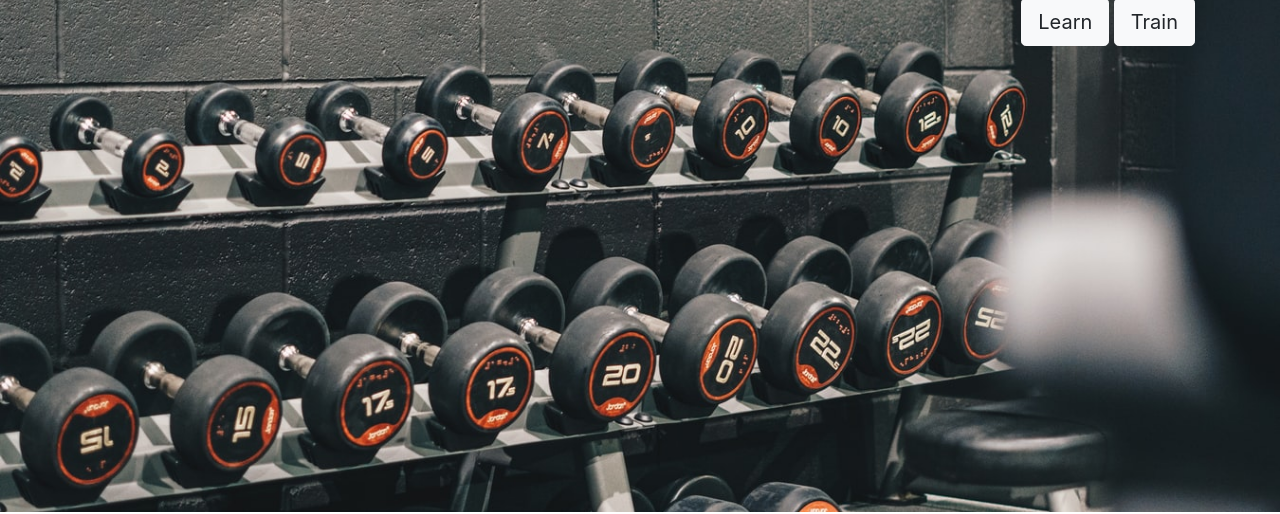
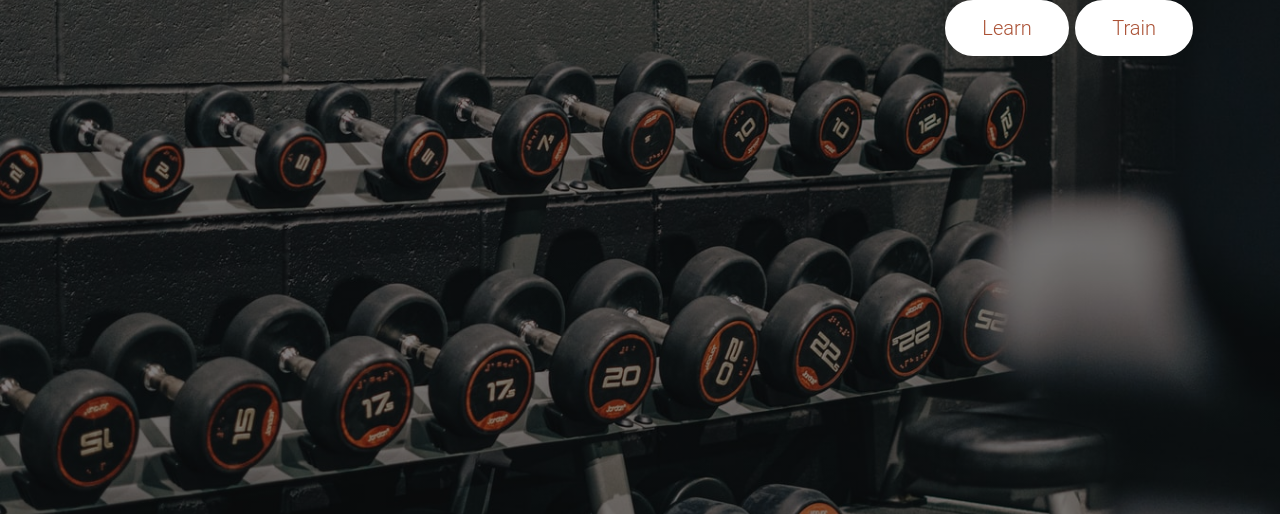
Before and after one commit to JacobMooney/SimplyFit, a website: page index.html in a window 1280 px wide. Shown: the part 362-876 px from the top of the page. Drawn offline with nearby package versions, Linux system fonts and the light colour scheme.

Commit message:
updated styles, added transparency

```diff
--- a/css/styles.css
+++ b/css/styles.css
@@ -6,7 +6,7 @@
 */
 
 .bg-image {
-    background-image: url('../img/photo-1597076537061-a6b58163aa45.jpg');
+    background: linear-gradient(rgba(0, 0, 0, 0.5), rgba(0, 0, 0, 0.5)), url('../img/photo-1597076537061-a6b58163aa45.jpg');
     background-color: white;
     background-repeat: no-repeat;
     background-attachment: fixed;
@@ -29,6 +29,7 @@
 
 .navbar{
     background-color: #AB5236;
+    border-bottom: 0.16em solid rgb(255, 255, 255);
 }
 
 .landing-page {
@@ -38,3 +39,26 @@
 .navbar-brand {
     font-size: 2rem;
 }
+
+.bn3 {
+    display: inline-block;
+    padding: 0.5em 1.7em;
+    margin: 0 0.1em 0.1em 0;
+    border: 0.16em solid white;
+    border-radius: 2em;
+    box-sizing: border-box;
+    text-decoration: none;
+    font-family: "Roboto", sans-serif;
+    font-weight: 300;
+    color: #AB5236;
+    text-shadow: 0 0.04em 0.04em rgba(255, 255, 255, 0.253);
+    text-align: center;
+    transition: all 0.5s;
+    background-color: white;
+  }
+
+  .bn3:hover {
+    color: white;
+    background-color: #AB5236;
+    border: 0.16em solid #AB5236;
+  }
--- a/index.html
+++ b/index.html
@@ -43,8 +43,8 @@
                 </div>
                 <div class="row">
                     <div class="col text-right">
-                        <a href="information.html"><button class="btn btn-lg btn-light">Learn</button></a>
-                        <a href="#"><button class="btn btn-lg btn-light">Train</button></a>
+                        <a href="information.html"><button class="btn btn-lg bn3">Learn</button></a>
+                        <a href="#"><button class="btn btn-lg bn3">Train</button></a>
                     </div>
                 </div>
             </div>
```
